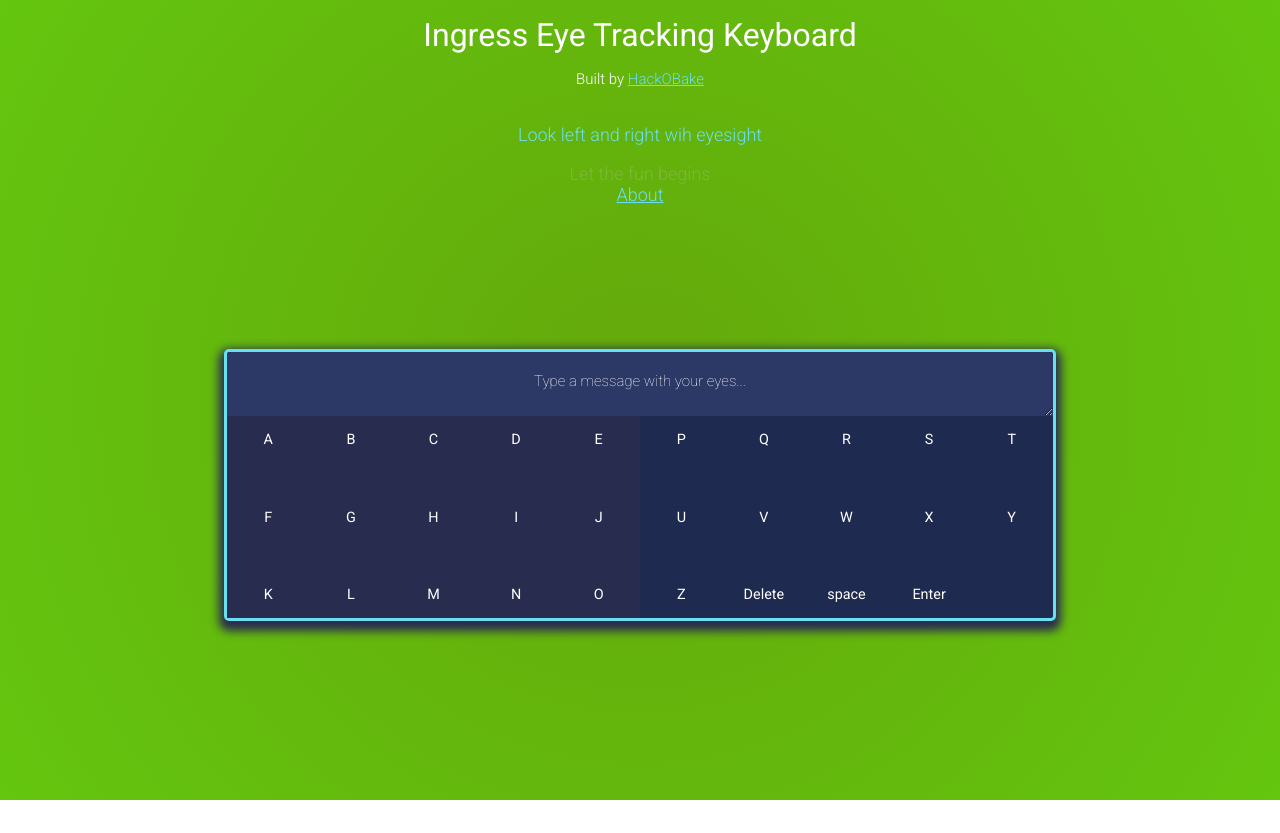
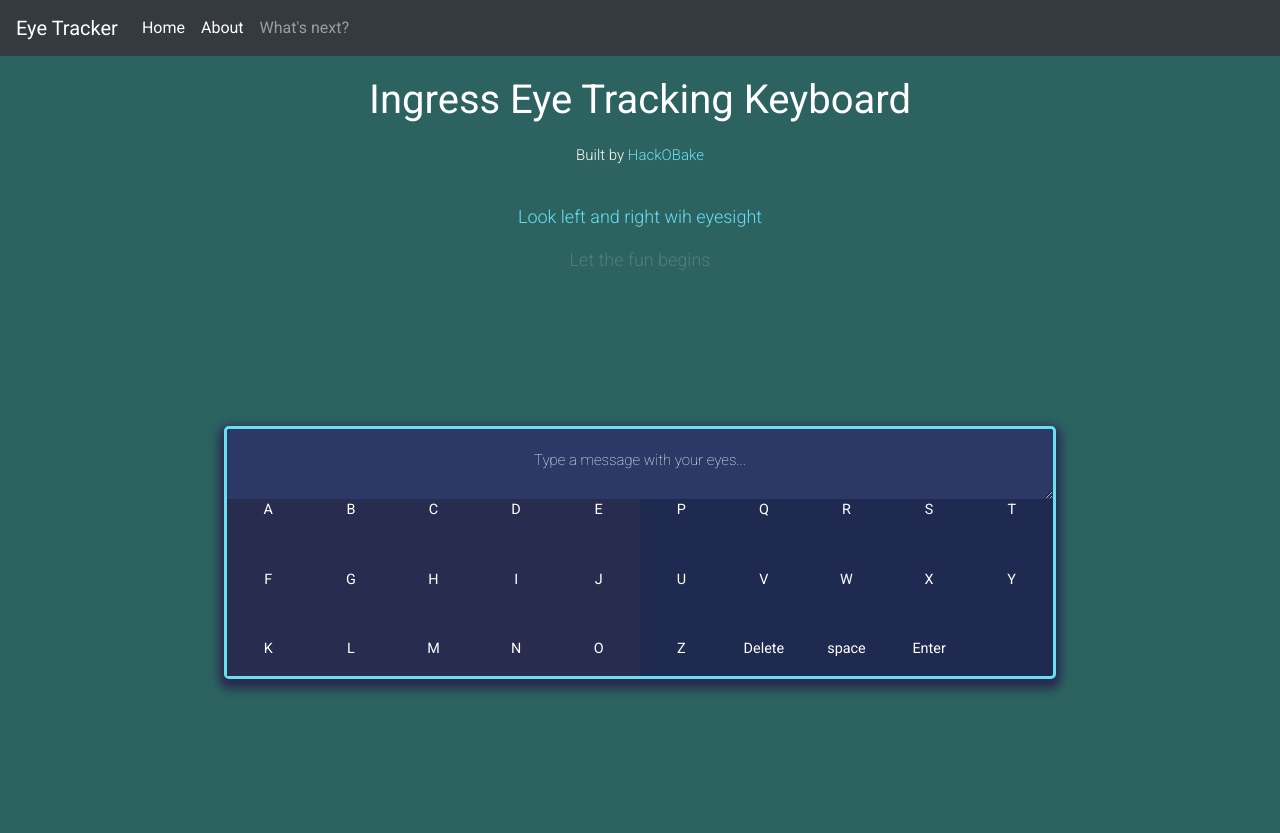
Before and after one commit to ArunTeltia/EyeDetectionWebsite-Ingress, a website built with Parcel: page demo/keyboard/index.html in a window 1280 px wide. Before the commit the page ends 800 px from the top, so only its background shows below. Built offline with nearby package versions, Linux system fonts and the light colour scheme; what @tensorflow-models/face-landmarks-detection, @tensorflow/tfjs-core would draw is missing.

Commit message:
added navbar

```diff
--- a/demo/keyboard/about.html
+++ b/demo/keyboard/about.html
@@ -4,6 +4,7 @@
     <meta name="viewport" content="width=device-width, initial-scale=1.0" />
 
     <title>About</title>
+    <link rel="stylesheet" href="https://maxcdn.bootstrapcdn.com/bootstrap/4.0.0/css/bootstrap.min.css" integrity="sha384-Gn5384xqQ1aoWXA+058RXPxPg6fy4IWvTNh0E263XmFcJlSAwiGgFAW/dAiS6JXm" crossorigin="anonymous">
     <link rel="preconnect" href="https://fonts.gstatic.com" />
     <link
       href="https://fonts.googleapis.com/css2?family=Roboto:wght@100;300;400;500&display=swap"
@@ -12,6 +13,32 @@
     <link rel="stylesheet" href="./styles.css" />
   </head>
   <body>
+    <div id="navbar">
+      <nav class="navbar navbar-expand-lg navbar-dark bg-dark">
+        <a class="navbar-brand" href="#">Eye Tracker</a>
+        <button class="navbar-toggler" type="button" data-toggle="collapse" data-target="#navbarTogglerDemo02" aria-controls="navbarTogglerDemo02" aria-expanded="false" aria-label="Toggle navigation">
+          <span class="navbar-toggler-icon"></span>
+        </button>
+
+        <div class="collapse navbar-collapse" id="navbarTogglerDemo02">
+          <ul class="navbar-nav mr-auto mt-2 mt-lg-0">
+            <li class="nav-item active">
+              <a class="nav-link" href="index.html">Home</a>
+            </li>
+            <li class="nav-item active">
+              <a class="nav-link" href="about.html">About</a>
+            </li>
+            <li class="nav-item">
+                <a class="nav-link" href="#">What's next?</a>
+            </li>
+          </ul>
+
+          <div class="git-icons">
+
+          </div>
+        </div>
+    </nav>
+    </div>
     <div id="header">
         <h1> About</h1>
         <p>A simple web application that tracks the eyeball movement and guesses the alphabets to construct words. </p>
@@ -37,5 +64,8 @@
     <div id="contact">
 
     </div>
+    <script src="https://code.jquery.com/jquery-3.2.1.slim.min.js" integrity="sha384-KJ3o2DKtIkvYIK3UENzmM7KCkRr/rE9/Qpg6aAZGJwFDMVNA/GpGFF93hXpG5KkN" crossorigin="anonymous"></script>
+    <script src="https://cdnjs.cloudflare.com/ajax/libs/popper.js/1.12.9/umd/popper.min.js" integrity="sha384-ApNbgh9B+Y1QKtv3Rn7W3mgPxhU9K/ScQsAP7hUibX39j7fakFPskvXusvfa0b4Q" crossorigin="anonymous"></script>
+    <script src="https://maxcdn.bootstrapcdn.com/bootstrap/4.0.0/js/bootstrap.min.js" integrity="sha384-JZR6Spejh4U02d8jOt6vLEHfe/JQGiRRSQQxSfFWpi1MquVdAyjUar5+76PVCmYl" crossorigin="anonymous"></script>
   </body>
 </html>
--- a/demo/keyboard/index.html
+++ b/demo/keyboard/index.html
@@ -18,6 +18,7 @@
     <meta name="twitter:card" content="summary_large_image" />
 
     <title>Ingress Eye Tracking Keyboard</title>
+    <link rel="stylesheet" href="https://maxcdn.bootstrapcdn.com/bootstrap/4.0.0/css/bootstrap.min.css" integrity="sha384-Gn5384xqQ1aoWXA+058RXPxPg6fy4IWvTNh0E263XmFcJlSAwiGgFAW/dAiS6JXm" crossorigin="anonymous">
     <link rel="preconnect" href="https://fonts.gstatic.com" />
     <link
       href="https://fonts.googleapis.com/css2?family=Roboto:wght@100;300;400;500&display=swap"
@@ -26,7 +27,32 @@
     <link rel="stylesheet" href="./styles.css" />
   </head>
   <body>
+    <div id="navbar">
+      <nav class="navbar navbar-expand-lg navbar-dark bg-dark">
+        <a class="navbar-brand" href="#">Eye Tracker</a>
+        <button class="navbar-toggler" type="button" data-toggle="collapse" data-target="#navbarTogglerDemo02" aria-controls="navbarTogglerDemo02" aria-expanded="false" aria-label="Toggle navigation">
+          <span class="navbar-toggler-icon"></span>
+        </button>
 
+        <div class="collapse navbar-collapse" id="navbarTogglerDemo02">
+          <ul class="navbar-nav mr-auto mt-2 mt-lg-0">
+            <li class="nav-item active">
+              <a class="nav-link" href="index.html">Home</a>
+            </li>
+            <li class="nav-item active">
+              <a class="nav-link" href="about.html">About</a>
+            </li>
+            <li class="nav-item">
+              <a class="nav-link" href="#">What's next?</a>
+            </li>
+          </ul>
+
+          <div class="git-icons">
+
+          </div>
+        </div>
+    </nav>
+    </div>
     <h1>Ingress Eye Tracking Keyboard</h1>
     <section class="info">
       <p class="credit">
@@ -42,7 +68,6 @@
         Look left and right wih eyesight
       </p>
       <p class="model-status">Let the fun begins</p>
-      <a href="about.html">About</a>
     </section>
 
     <main>
@@ -73,6 +98,9 @@
         </section>
       </div>
     </main>
+    <script src="https://code.jquery.com/jquery-3.2.1.slim.min.js" integrity="sha384-KJ3o2DKtIkvYIK3UENzmM7KCkRr/rE9/Qpg6aAZGJwFDMVNA/GpGFF93hXpG5KkN" crossorigin="anonymous"></script>
+    <script src="https://cdnjs.cloudflare.com/ajax/libs/popper.js/1.12.9/umd/popper.min.js" integrity="sha384-ApNbgh9B+Y1QKtv3Rn7W3mgPxhU9K/ScQsAP7hUibX39j7fakFPskvXusvfa0b4Q" crossorigin="anonymous"></script>
+    <script src="https://maxcdn.bootstrapcdn.com/bootstrap/4.0.0/js/bootstrap.min.js" integrity="sha384-JZR6Spejh4U02d8jOt6vLEHfe/JQGiRRSQQxSfFWpi1MquVdAyjUar5+76PVCmYl" crossorigin="anonymous"></script>
     <script src="./index.js"></script>
   </body>
 </html>
--- a/demo/keyboard/styles.css
+++ b/demo/keyboard/styles.css
@@ -1,11 +1,6 @@
 body {
   margin: 0;
-  background: rgb(204, 204, 204);
-  background: radial-gradient(
-    circle,
-    rgb(100, 168, 11, 1) 0%,
-    rgba(100, 198, 15, 1) 100%
-  );
+  background: #2c6361;
   font-family: "Roboto", sans-serif;
 }
 
```
